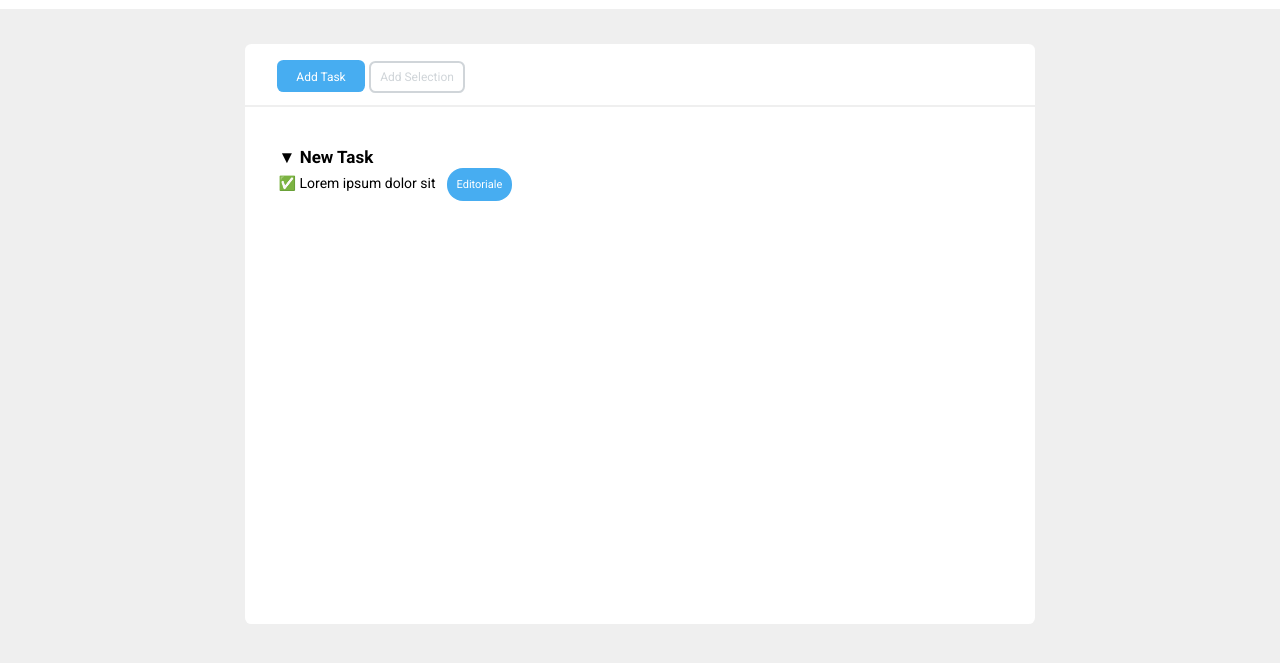
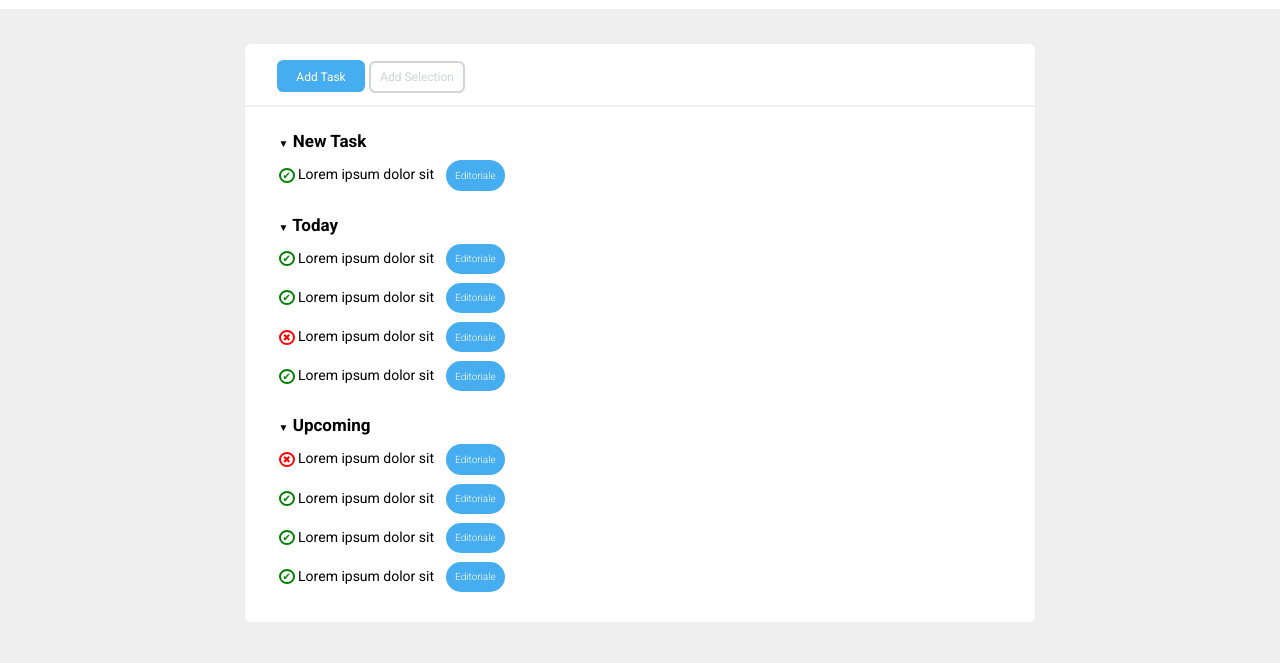
Before and after one commit to carlomagno-ale/html-css-toboolist, a plain HTML site: page index.html in a window 1280 px wide. Shown: the part 61-724 px from the top of the page. Drawn offline with Linux system fonts and the light colour scheme.

Commit message:
add 2 list and bullet

```diff
--- a/assets/css/style.css
+++ b/assets/css/style.css
@@ -51,10 +51,10 @@ body {
     background-color: white;
     margin-top: 35px;
     width: 790px;
-    height: 580px;
     margin-left: auto;
     margin-right: auto;
     border-radius: 0.4rem;
+    padding-bottom: 30px;
 
 }
 
@@ -104,9 +104,10 @@ hr {
     list-style-type: none;
     font-family: "Roboto", serif;
     font-weight: 700;
-    margin-top: 2.5rem;
+    margin-top: 1.5rem;
     padding-left: 2.1rem;
     font-size: 17px;
+
 }
 
 .sub-li {
@@ -124,10 +125,52 @@ hr {
     border-radius: 1rem;
     border: none;
     font-family: "Roboto", serif;
-    font-weight: 400;
-    font-size: 11px;
+    font-weight: 300;
+    font-size: 10px;
     color: white;
     text-align: center;
     padding: 0.6rem;
     margin-left: 0.5rem;
+    margin-top: 9px;
+
 }
+
+.triangle-bullet {
+
+    font-size: 10px;
+
+}
+
+.circle-green {
+
+    background-color: white;
+    border-color: green;
+    border-style: solid;
+    border-radius: 50%;
+    font-size: 10px;
+    width: 15px;
+    height: 15px;
+    color: green;
+    display: inline-flex;
+    flex-direction: column;
+    justify-content: center;
+    align-items: center;
+
+}
+
+.circle-red {
+
+    background-color: white;
+    border-color: red;
+    border-style: solid;
+    border-radius: 50%;
+    font-size: 10px;
+    width: 15px;
+    height: 15px;
+    color: red;
+    display: inline-flex;
+    flex-direction: column;
+    justify-content: center;
+    align-items: center;
+
+}
--- a/index.html
+++ b/index.html
@@ -37,12 +37,12 @@
 
             <ul class="no-symbol">
                 <li>
-                    <span>&#x25BC</span> New Task
+                    <span class="triangle-bullet">&#x25BC</span> New Task
                 </li>
 
                 <li class="sub-li">
 
-                    <span>&#x2705</span> Lorem ipsum dolor sit
+                    <button class="circle-green">&#10004;</button> Lorem ipsum dolor sit
 
                     <div class="editoriale">Editoriale</div>
 
@@ -50,6 +50,89 @@
 
 
             </ul>
+
+            <!-- /new task -->
+
+            <ul class="no-symbol">
+                <li>
+                    <span class="triangle-bullet">&#x25BC</span> Today
+                </li>
+
+                <li class="sub-li">
+
+                    <button class="circle-green">&#10004;</button> Lorem ipsum dolor sit
+
+                    <div class="editoriale">Editoriale</div>
+
+                </li>
+                <li class="sub-li">
+
+                    <button class="circle-green">&#10004;</button> Lorem ipsum dolor sit
+
+                    <div class="editoriale">Editoriale</div>
+
+                </li>
+
+                <li class="sub-li">
+
+                    <button class="circle-red">&#10006; </button> Lorem ipsum dolor sit
+
+                    <div class="editoriale">Editoriale</div>
+
+                </li>
+
+                <li class="sub-li">
+
+                    <button class="circle-green">&#10004;</button> Lorem ipsum dolor sit
+
+                    <div class="editoriale">Editoriale</div>
+
+                </li>
+
+            </ul>
+
+            <!-- /today-->
+
+            <ul class="no-symbol">
+                <li>
+                    <span class="triangle-bullet">&#x25BC</span> Upcoming
+                </li>
+
+                <li class="sub-li">
+
+                    <button class="circle-red">&#10006;</button> Lorem ipsum dolor sit
+
+                    <div class="editoriale">Editoriale</div>
+
+                </li>
+                <li class="sub-li">
+
+                    <button class="circle-green">&#10004;</button> Lorem ipsum dolor sit
+
+                    <div class="editoriale">Editoriale</div>
+
+                </li>
+
+                <li class="sub-li">
+
+                    <button class="circle-green">&#10004;</button> Lorem ipsum dolor sit
+
+                    <div class="editoriale">Editoriale</div>
+
+                </li>
+
+                <li class="sub-li">
+
+                    <button class="circle-green">&#10004;</button> Lorem ipsum dolor sit
+
+                    <div class="editoriale">Editoriale</div>
+
+                </li>
+
+            </ul>
+            <!-- upcoming -->
+
+
 
 
 
```
